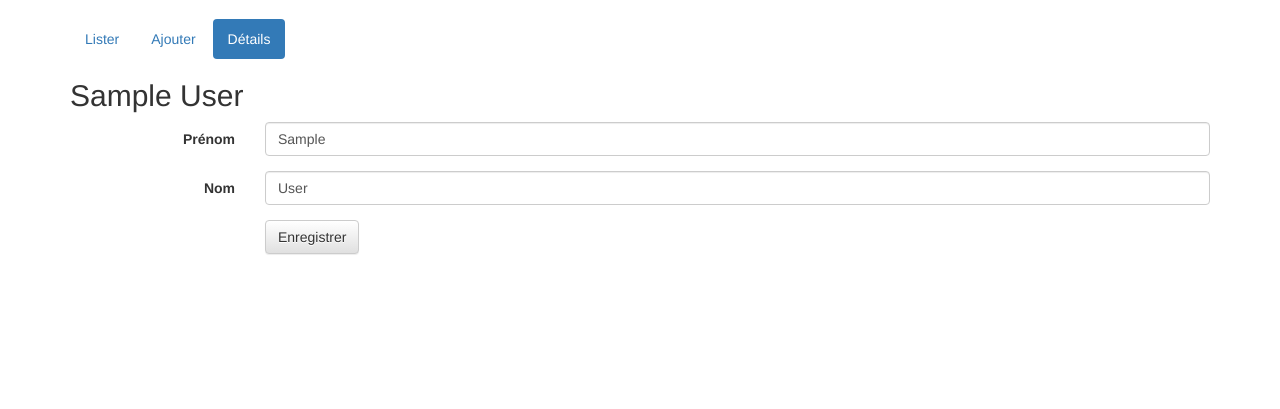
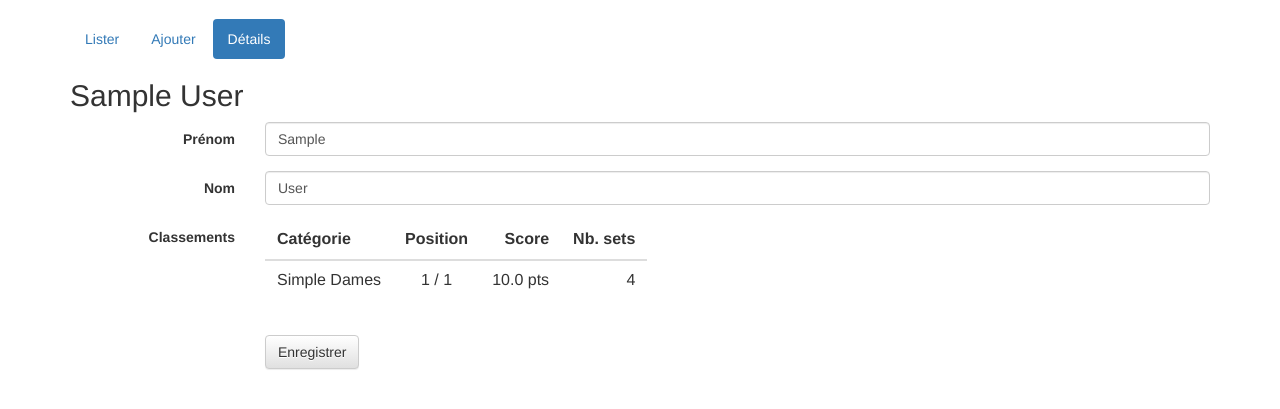
Before and after one commit to mpacary/racket-ladder, a PHP site: page /?module=player&action=detail&id=1 in a window 1280 px wide. Shown: the part 51-460 px from the top of the page. Run offline with PHP 8.4, Linux system fonts and the light colour scheme; data comes from the database, SQL or seed files in the repository; tables that the repository leaves empty hold one stand-in row (values such as "Sample post"); a stand-in replaces the project's code that opens the database connection; some libraries are stand-ins or nearby versions.

Commit message:
Added player details page (fixes #3)

```diff
--- a/app/player/detail_get.php
+++ b/app/player/detail_get.php
@@ -3,6 +3,8 @@
 $form_url = Routing::getUrlFor(array('module' => $g_current_module, 'action' => $g_current_action));
 
 $player = ModelPlayer::getById($_GET['id']);
+
+$rankings = ModelRanking::getForPlayer($_GET['id']);
 
 ?>
 <h2><?php echo $player['first_name'].' '.$player['last_name'] ?></h2>
@@ -23,6 +25,51 @@ $player = ModelPlayer::getById($_GET['id']);
     </div>
   </div>
 
+  <div class="form-group">
+    <label for="last_name" class="col-sm-2 control-label">Classements</label>
+    <div class="col-sm-10">
+      <?php
+
+        if (count($rankings) > 0)
+        {
+          ?>
+          <table class="table table-hover">
+          <thead>
+            <tr>
+              <th>Catégorie</th>
+              <th>Position</th>
+              <th class="right">Score</th>
+              <th class="right">Nb. sets</th>
+            </tr>
+          </thead>
+          <tbody>
+          <?php
+          foreach($rankings as $ranking)
+          {
+            ?>
+            <tr>
+              <td><?php echo $ranking['category_name'] ?></td>
+              <td class="center"><?php echo $ranking['player_fair_rank']." / ".$ranking['total_players'] ?></td>
+              <td class="right"><?php echo sprintf("%.1f", $ranking['player_score']) ?> pts</td>
+              <td class="right"><?php echo $ranking['player_nb_sets'] ?></td>
+            </tr>
+            <?php
+          }
+          ?>
+          </tbody>
+          </table>
+          <?php
+        }
+        else
+        {
+          ?>
+          <p class="message text-info bg-info">Non classé (pas de set enregistré).</p>
+          <?php
+        }
+      ?>
+    </div>
+  </div>
+
   <input type="hidden" name="id" value="<?php echo intval($player['id']) ?>" />
 
   <div class="form-group">
--- a/app/set/list_get.php
+++ b/app/set/list_get.php
@@ -61,10 +61,12 @@ if (count($rows) > 0)
       $str_var_l2 = '';
     }
 
+    $creation_datetime = new DateTime($row['creation_datetime']);
+
     echo '
       <tr>
         <!-- <td>'.$row['id'].'</td> -->
-        <td>'.$row['creation_datetime'].'</td>
+        <td>'.$creation_datetime->format('j/n/Y - H:i').'</td>
         <td class="center">'.$row['st_abbreviation'].'</td>
 
         <td>'.$row['w1_first_name'].' '.$row['w1_last_name'].'</td>
--- a/css/style.css
+++ b/css/style.css
@@ -1,13 +1,15 @@
 
-.left {text-align: left;}
-.right {text-align: right;}
-.center {text-align: center;}
+.left { text-align: left; }
+.right { text-align: right; }
+.center { text-align: center; }
 
-.message {padding: 10px 20px; border-radius: 4px; margin-top: 20px;}
-.message.bg-error {border: 1px solid #b44; background-color: #ecc;}
+.message { padding: 10px 20px; border-radius: 4px; margin-top: 20px; }
+.message.bg-error { border: 1px solid #b44; background-color: #ecc; }
 
-.positive_score_variation {color: #4b4; font-style: italic;}
-.negative_score_variation {color: #c55; font-style: italic;}
+.form-group .message { margin:0px; }
+
+.positive_score_variation { color: #4b4; font-style: italic; }
+.negative_score_variation { color: #c55; font-style: italic; }
 
 /* fix default Bootstrap fluid table behavior */
 .table { width: auto !important; }
--- a/model/Ranking.php
+++ b/model/Ranking.php
@@ -2,7 +2,7 @@
 
 include_once 'model/Player.php';
 
-class RankingModel
+class ModelRanking
 {
 
   static function get($id_set_type)
@@ -67,6 +67,26 @@ class RankingModel
     // order $ar_count_players by score desc
     uasort($ar_count_players, array('self', 'sortByScoreDesc'));
 
+    // compute ranks & "fair ranks" (same score = same rank)
+
+    $rank = 1;
+    $fair_rank = 1;
+    $previous_score = NULL;
+
+    foreach ($ar_count_players as &$player)
+    {
+      if ($previous_score != $player['score'])
+        $fair_rank = $rank;
+
+      $player['rank'] = $rank;
+      $player['fair_rank'] = $fair_rank;
+
+      $rank++;
+      $previous_score = $player['score'];
+    }
+
+    unset($player);
+
     return $ar_count_players;
   }
 
@@ -96,4 +116,48 @@ class RankingModel
 
     return ($a['score'] < $b['score']) ? 1 : -1;
   }
+
+
+  static function getForPlayer($id_player)
+  {
+    // not perf wise for this first version
+
+    $result_rankings = array();
+
+    $set_types = ModelSetType::get(array('order_by' => 'name'));
+
+    foreach($set_types as $type)
+    {
+      $ranking = self::get($type['id']);
+
+      $player_found = FALSE;
+
+      $pos = 1;
+
+      foreach($ranking as $player_data)
+      {
+        if ($player_data['id'] == $id_player)
+        {
+          $player_found = TRUE;
+          break;
+        }
+
+        $pos++;
+      }
+
+      if (!$player_found)
+        continue; // skip to next 'set type'
+
+      $result_rankings[] = array(
+          'category_name' => $type['name'],
+          'player_rank' => $player_data['rank'],
+          'player_fair_rank' => $player_data['fair_rank'],
+          'total_players' => count($ranking),
+          'player_score' => $player_data['score'],
+          'player_nb_sets' => $player_data['nb_sets'],
+        );
+    }
+
+    return $result_rankings;
+  }
 }
```
Also changed, not shown: app/ranking/get.php (+3 -14 lines), .htaccess.
